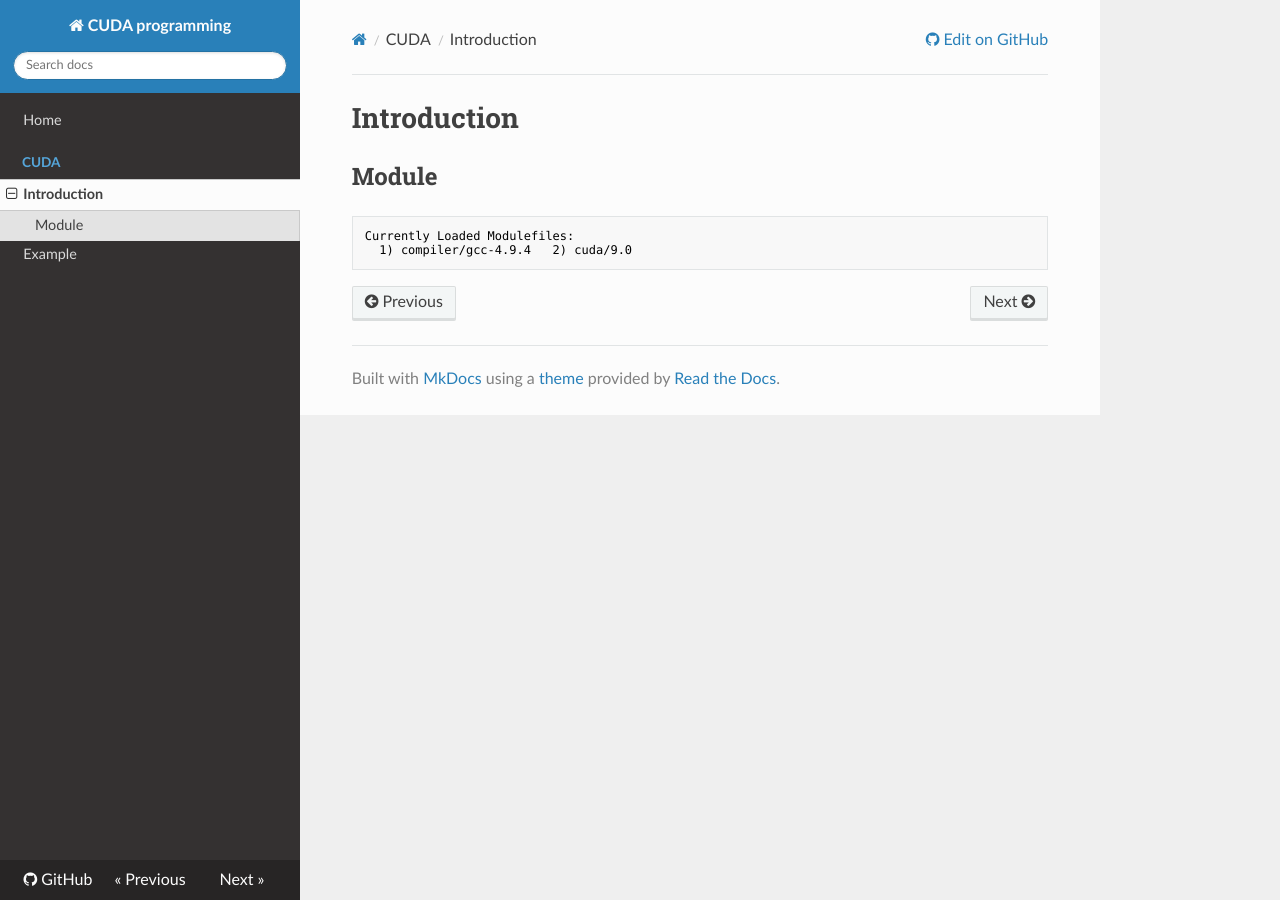
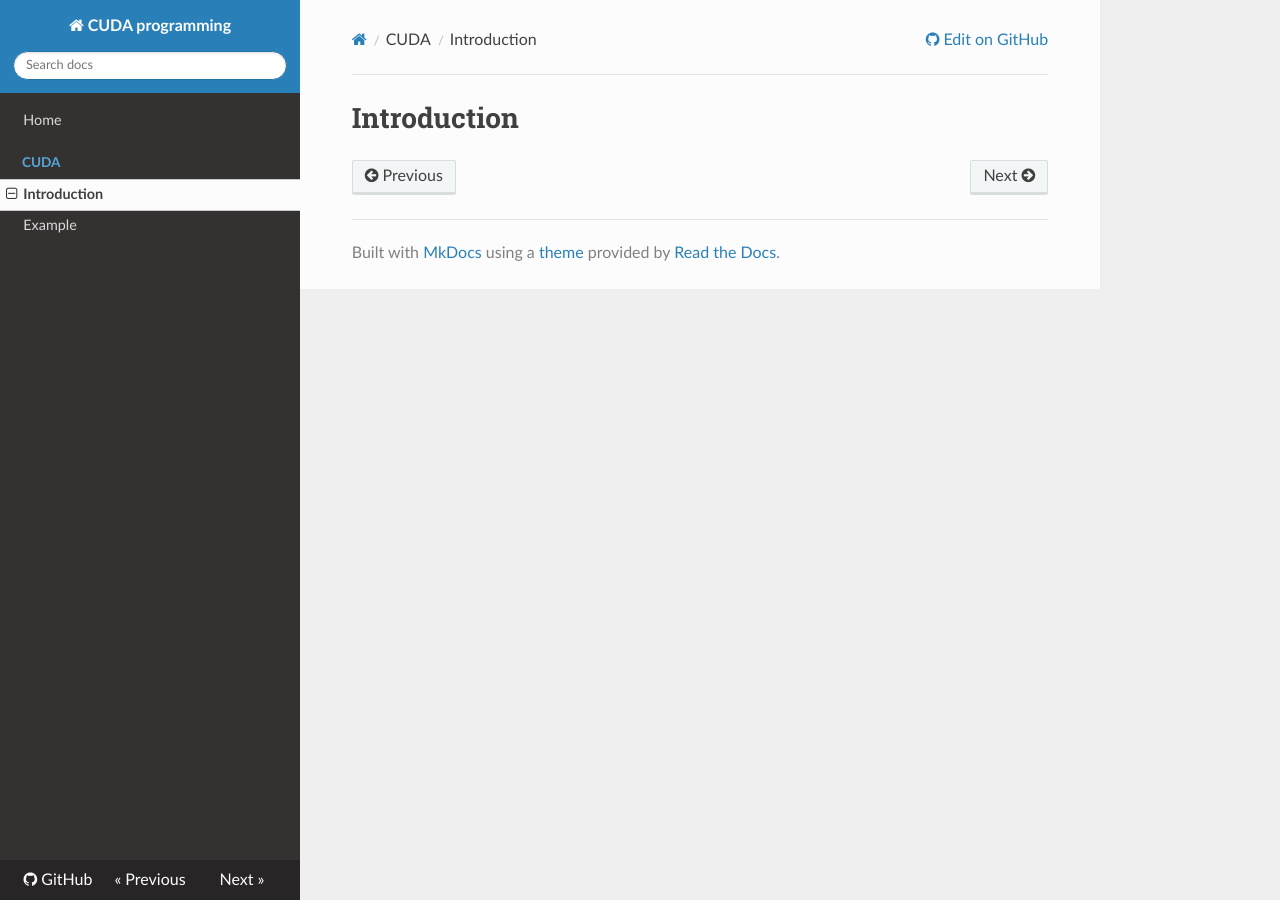
Before and after one commit to WonyoungCho/CUDA, an MkDocs documentation site: the page built from docs/CUDA_int.md, in a window 1280 px wide. Built offline with MkDocs 1.6.1, drawn with Linux system fonts in a browser that asks for light colours; nearby versions of some CDN libraries; old or Windows-style settings are respelled for this version of MkDocs.

Commit message:
Update CUDA_int.md

````diff
--- a/docs/CUDA_int.md
+++ b/docs/CUDA_int.md
@@ -1,8 +1 @@
 # Introduction
-
-## Module
-
-```sh
-Currently Loaded Modulefiles:
-  1) compiler/gcc-4.9.4   2) cuda/9.0
-```
````
